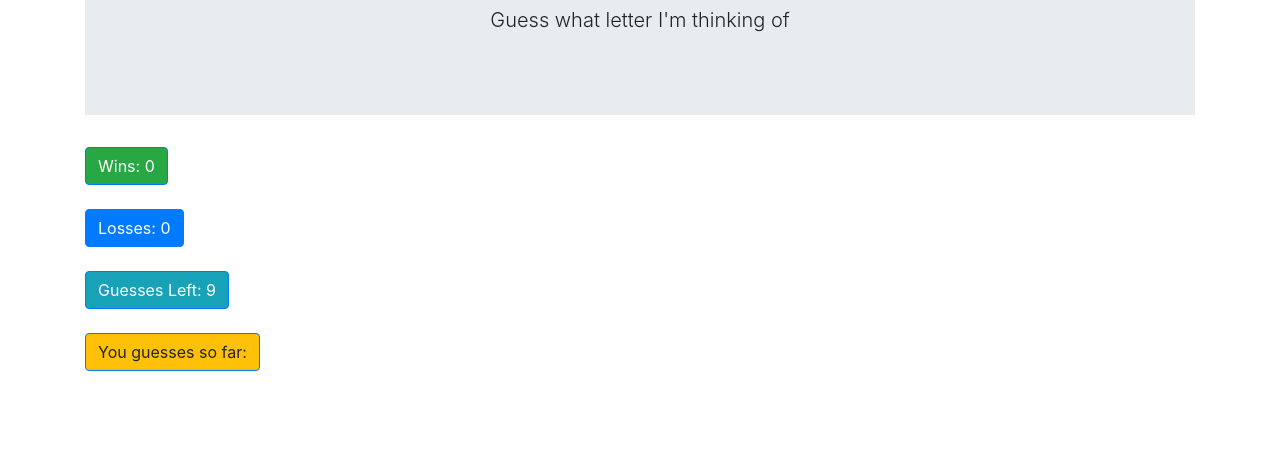
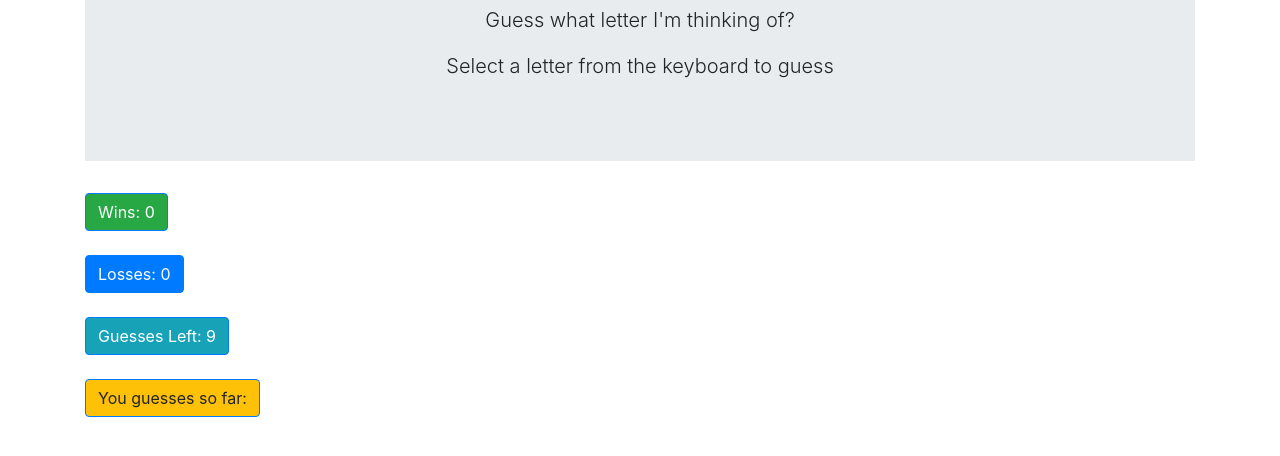
Before and after one commit to dimz13/Psychic-Game, a plain HTML site: page index.html in a window 1280 px wide. Shown: the part 134-590 px from the top of the page. Drawn offline with nearby package versions, Linux system fonts and the light colour scheme.

Commit message:
added to header

```diff
--- a/index.html
+++ b/index.html
@@ -16,7 +16,8 @@
         <div class="jumbotron jumbotron-fluid">
             <div class="container">
                 <h1 class="display-4" style="text-align:center">The Psychic Game</h1>
-                <p class="lead" style="text-align:center">Guess what letter I'm thinking of</p>
+                <p class="lead" style="text-align:center">Guess what letter I'm thinking of?</p>
+                <p class="lead" style="text-align:center">Select a letter from the keyboard to guess</p>
             </div>
         </div>
         <button type="button" id="wins" class="btn btn-primary badge-success">
```
